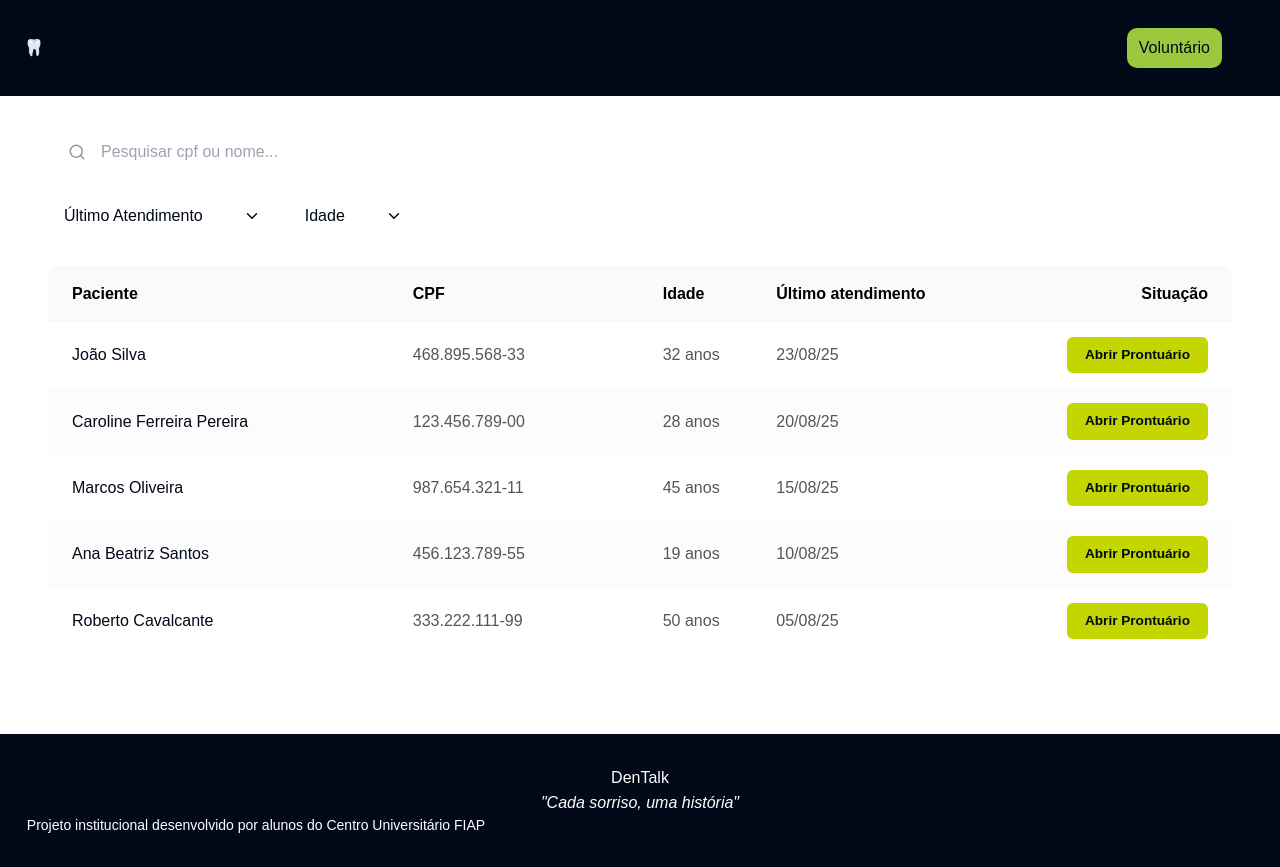
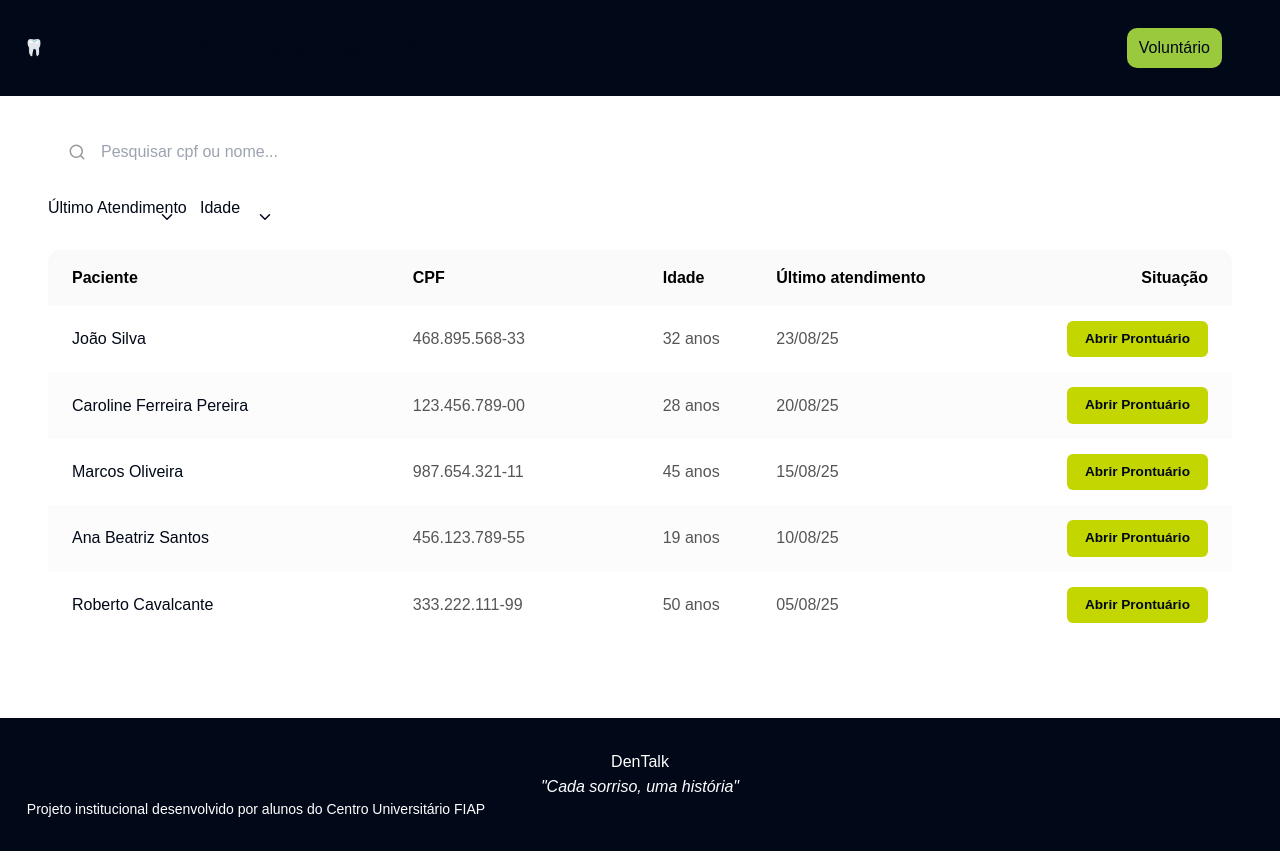
Before and after one commit to Moonnax/Dentalk, a React (Vite) app: page /prontuarios in a window 1280 px wide. Built offline with nearby package versions, Linux system fonts and the light colour scheme.

Commit message:
add componente na página de prontuário em volunatário

```diff
--- a/src/pages/Voluntario/Vprontuarios.tsx
+++ b/src/pages/Voluntario/Vprontuarios.tsx
@@ -1,8 +1,8 @@
 import { useState, useEffect } from "react";
-import { ChevronDown, Search, X } from "lucide-react";
 import { Link, useLocation } from "react-router-dom";
 import HeaderVoluntario from "../../components/HeaderVoluntario";
 import Footer from "../../components/Footer";
+import FiltrosBusca from "../../components/FiltrosBusca";
 
 type Paciente = {
   nome: string;
@@ -13,11 +13,11 @@ type Paciente = {
 };
 
 const PACIENTES: Paciente[] = [
-  { nome: "João Silva",                cpf: "468.895.568-33", idade: "32 anos", ultimoAtendimento: "23/08/25", slug: "joao-silva" },
+  { nome: "João Silva",                cpf: "468.895.568-33", idade: "32 anos", ultimoAtendimento: "23/08/25", slug: "joao-silva"                },
   { nome: "Caroline Ferreira Pereira", cpf: "123.456.789-00", idade: "28 anos", ultimoAtendimento: "20/08/25", slug: "caroline-ferreira-pereira" },
-  { nome: "Marcos Oliveira",           cpf: "987.654.321-11", idade: "45 anos", ultimoAtendimento: "15/08/25", slug: "marcos-oliveira" },
-  { nome: "Ana Beatriz Santos",        cpf: "456.123.789-55", idade: "19 anos", ultimoAtendimento: "10/08/25", slug: "ana-beatriz-santos" },
-  { nome: "Roberto Cavalcante",        cpf: "333.222.111-99", idade: "50 anos", ultimoAtendimento: "05/08/25", slug: "roberto-cavalcante" },
+  { nome: "Marcos Oliveira",           cpf: "987.654.321-11", idade: "45 anos", ultimoAtendimento: "15/08/25", slug: "marcos-oliveira"            },
+  { nome: "Ana Beatriz Santos",        cpf: "456.123.789-55", idade: "19 anos", ultimoAtendimento: "10/08/25", slug: "ana-beatriz-santos"         },
+  { nome: "Roberto Cavalcante",        cpf: "333.222.111-99", idade: "50 anos", ultimoAtendimento: "05/08/25", slug: "roberto-cavalcante"         },
 ];
 
 function getIdadeFaixa(idadeStr: string): string {
@@ -28,7 +28,6 @@ function getIdadeFaixa(idadeStr: string): string {
   return "41+";
 }
 
-// Normaliza string removendo acentos — "joao" encontra "João"
 function norm(str: string): string {
   return str.normalize("NFD").replace(/[\u0300-\u036f]/g, "").toLowerCase();
 }
@@ -48,13 +47,13 @@ export default function Prontuario() {
   const datas = [...new Set(PACIENTES.map((p) => p.ultimoAtendimento))].sort().reverse();
 
   const filtrados = PACIENTES.filter((p) => {
-    const matchBusca  = !busca || norm(p.nome).includes(norm(busca)) || p.cpf.includes(busca);
+    const matchBusca  = !busca        || norm(p.nome).includes(norm(busca)) || p.cpf.includes(busca);
     const matchUltimo = !filtroUltimo || p.ultimoAtendimento === filtroUltimo;
     const matchIdade  = !filtroIdade  || getIdadeFaixa(p.idade) === filtroIdade;
     return matchBusca && matchUltimo && matchIdade;
   });
 
-  const temFiltro = filtroUltimo || filtroIdade;
+  const temFiltro = !!(filtroUltimo || filtroIdade);
 
   return (
     <div className="font-[Arial] text-[#010817] flex flex-col min-h-screen">
@@ -62,82 +61,34 @@ export default function Prontuario() {
 
       <main className="flex-1 mx-4 my-4 sm:mx-8 sm:my-6 [@media(min-width:992px)]:mx-12 [@media(min-width:992px)]:my-8">
 
-        {/* ── Busca + filtros ── */}
-        <section className="mb-[30px]">
+        <FiltrosBusca
+          busca={busca}
+          onBuscaChange={setBusca}
+          placeholder="Pesquisar cpf ou nome..."
 
-          {/* Barra de busca */}
-          <div className="flex items-center gap-[15px] border border-[#eee] px-5 py-3 rounded-lg text-[#999] w-full [@media(min-width:992px)]:max-w-[600px] mb-5 bg-white">
-            <Search size={18} className="shrink-0" />
-            <input
-              type="text"
-              value={busca}
-              onChange={(e) => setBusca(e.target.value)}
-              placeholder="Pesquisar cpf ou nome..."
-              className="flex-1 bg-transparent outline-none text-[#333] placeholder-[#999] text-sm [@media(min-width:992px)]:text-base"
-            />
-            {busca && (
-              <button onClick={() => setBusca("")} className="text-[#bbb] hover:text-[#555] transition-colors">
-                <X size={15} />
-              </button>
-            )}
-          </div>
+          filtrosSelect={[
+            {
+              placeholder: "Último Atendimento",
+              value: filtroUltimo,
+              onChange: setFiltroUltimo,
+              opcoes: datas.map((d) => ({ label: d, value: d })),
+            },
+            {
+              placeholder: "Idade",
+              value: filtroIdade,
+              onChange: setFiltroIdade,
+              opcoes: [
+                { label: "Até 20 anos", value: "Até 20" },
+                { label: "21–30 anos",  value: "21-30"  },
+                { label: "31–40 anos",  value: "31-40"  },
+                { label: "41+ anos",    value: "41+"    },
+              ],
+            },
+          ]}
 
-          {/* Filtros */}
-          <div className="flex flex-wrap gap-3">
-
-            {/*
-              FILTRO ÚLTIMO ATENDIMENTO
-              O <select> cobre todo o div com position absolute + opacity 0
-              para que clicar em qualquer lugar (inclusive na setinha) abra o menu nativo.
-            */}
-            <div className={`relative flex items-center gap-6 [@media(min-width:480px)]:gap-10 border px-4 py-2 rounded-lg bg-white transition-colors ${filtroUltimo ? "border-[#f1c40f] bg-[#fffdf0]" : "border-[#eee] hover:border-[#f1c40f]"}`}>
-              <span className="text-sm [@media(min-width:992px)]:text-base text-[#010817] select-none pointer-events-none">
-                {filtroUltimo || "Último Atendimento"}
-              </span>
-              <ChevronDown size={18} className="shrink-0 pointer-events-none" />
-              {/* Select invisível cobre tudo — qualquer clique no div abre o dropdown nativo */}
-              <select
-                value={filtroUltimo}
-                onChange={(e) => setFiltroUltimo(e.target.value)}
-                className="absolute inset-0 w-full h-full opacity-0 cursor-pointer"
-              >
-                <option value="">Último Atendimento</option>
-                {datas.map((d) => (
-                  <option key={d} value={d}>{d}</option>
-                ))}
-              </select>
-            </div>
-
-            {/* FILTRO IDADE — mesma técnica */}
-            <div className={`relative flex items-center gap-6 [@media(min-width:480px)]:gap-10 border px-4 py-2 rounded-lg bg-white transition-colors ${filtroIdade ? "border-[#f1c40f] bg-[#fffdf0]" : "border-[#eee] hover:border-[#f1c40f]"}`}>
-              <span className="text-sm [@media(min-width:992px)]:text-base text-[#010817] select-none pointer-events-none">
-                {filtroIdade ? `${filtroIdade} anos` : "Idade"}
-              </span>
-              <ChevronDown size={18} className="shrink-0 pointer-events-none" />
-              <select
-                value={filtroIdade}
-                onChange={(e) => setFiltroIdade(e.target.value)}
-                className="absolute inset-0 w-full h-full opacity-0 cursor-pointer"
-              >
-                <option value="">Idade</option>
-                <option value="Até 20">Até 20 anos</option>
-                <option value="21-30">21–30 anos</option>
-                <option value="31-40">31–40 anos</option>
-                <option value="41+">41+ anos</option>
-              </select>
-            </div>
-
-            {/* Limpar filtros */}
-            {temFiltro && (
-              <button
-                onClick={() => { setFiltroUltimo(""); setFiltroIdade(""); }}
-                className="flex items-center gap-2 border border-[#eee] px-4 py-2 rounded-lg text-sm text-[#999] bg-white hover:border-[#f1c40f] hover:text-[#555] transition-colors"
-              >
-                <X size={14} /> Limpar filtros
-              </button>
-            )}
-          </div>
-        </section>
+          temFiltroAtivo={temFiltro}
+          onLimparFiltros={() => { setFiltroUltimo(""); setFiltroIdade(""); }}
+        />
 
         {/* ── Resultados ── */}
         <section>
@@ -170,7 +121,6 @@ export default function Prontuario() {
                 </Link>
               </div>
             )) : (
-              /* Estado vazio mobile — mantém visual de card com os títulos */
               <div className="bg-white border border-[#eee] rounded-xl px-4 py-4 flex flex-col gap-3">
                 <span className="font-bold text-[#ccc] text-sm">Nenhum resultado encontrado</span>
                 <div className="grid grid-cols-2 gap-x-4 gap-y-1 text-sm text-[#ddd]">
@@ -186,8 +136,6 @@ export default function Prontuario() {
           <div className="hidden [@media(min-width:992px)]:block bg-white border border-[#eee] rounded-xl overflow-hidden">
             <div className="overflow-x-auto">
               <div className="min-w-[480px]">
-
-                {/* Header sempre visível */}
                 <div className="flex items-center px-6 py-4 bg-[#fafafa] border-b-2 border-[#eee]">
                   <span className="w-[30%] font-bold text-black text-base">Paciente</span>
                   <span className="w-[22%] font-bold text-black text-base">CPF</span>
@@ -216,7 +164,6 @@ export default function Prontuario() {
                     </span>
                   </div>
                 )) : (
-                  /* Estado vazio desktop — dentro da tabela, alinhado às colunas */
                   <div className="flex items-center px-6 py-8">
                     <span className="w-[30%] text-[#ccc] font-semibold text-base">Nenhum resultado encontrado</span>
                     <span className="w-[22%] text-[#ddd] text-base">—</span>
@@ -225,7 +172,6 @@ export default function Prontuario() {
                     <span className="w-[20%]" />
                   </div>
                 )}
-
               </div>
             </div>
           </div>
```
